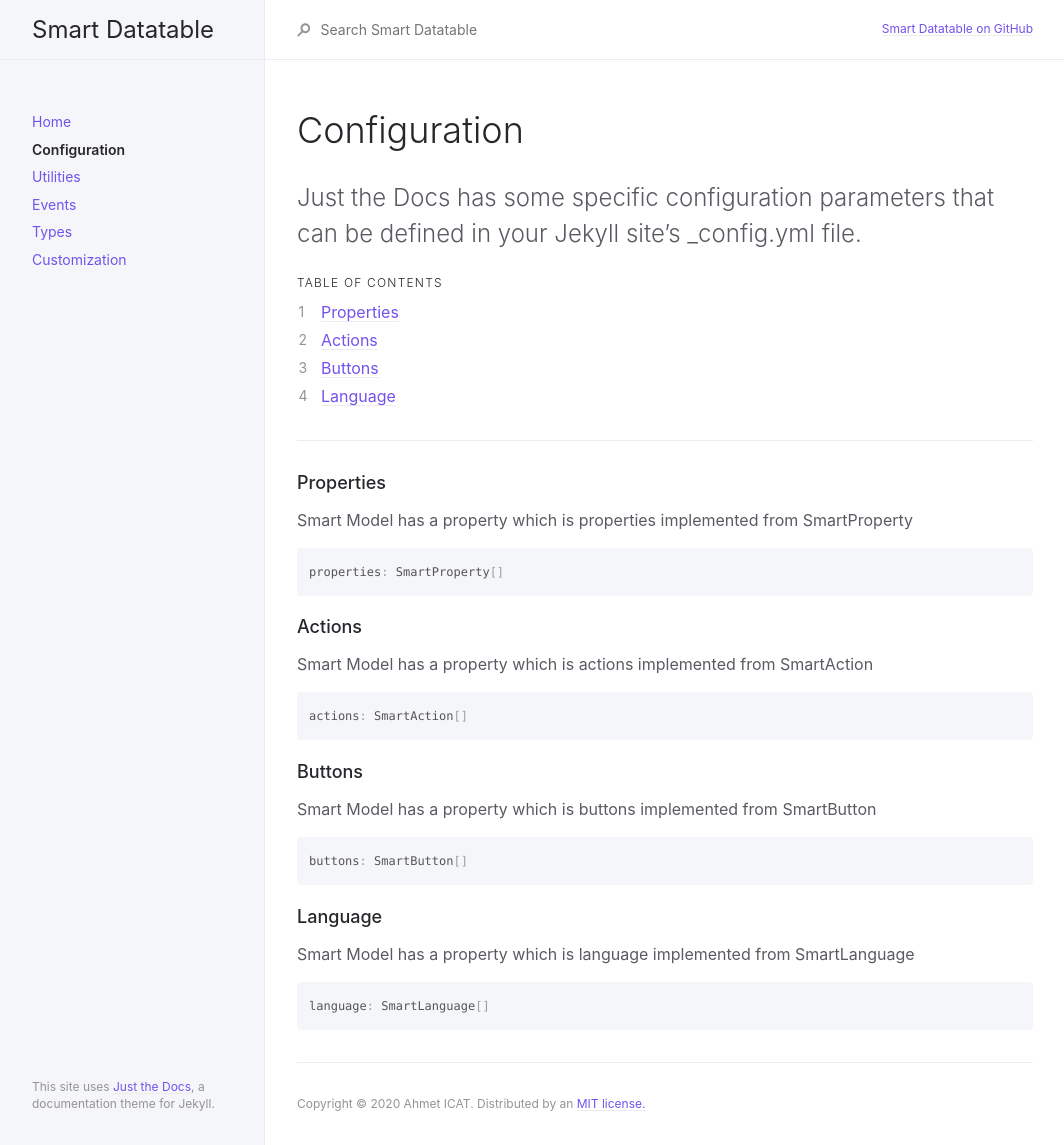
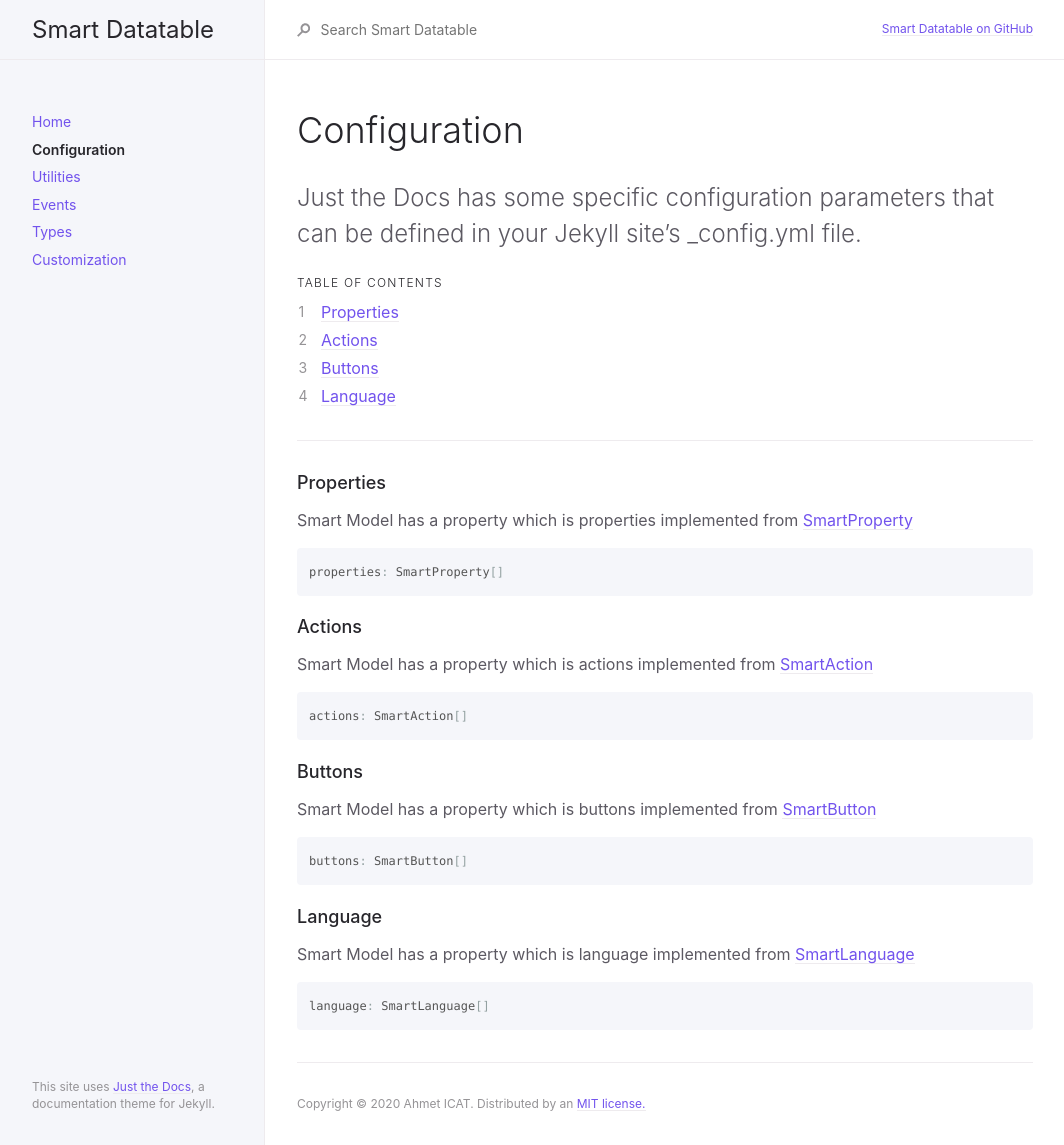
Before and after one commit to ahmeticat/smart-datatable-page, a Jekyll site: the page built from docs/configuration.md, in a window 1280 px wide. Shown: the whole page, without its empty margins (107-1171 px from the left). Built offline with Jekyll 4.4.1, drawn with Linux system fonts in a browser that asks for light colours; part of the change alters nothing that is shown.

````diff
--- a/docs/configuration.md
+++ b/docs/configuration.md
@@ -21,7 +21,7 @@ Just the Docs has some specific configuration parameters that can be defined in
 
 ### Properties
 
-Smart Model has a property which is properties implemented from SmartProperty
+Smart Model has a property which is properties implemented from [SmartProperty]({{ site.baseurl }}{% link docs/utilities/smart-property.md %})
 
 ```javascript
 properties: SmartProperty[]
@@ -29,7 +29,7 @@ properties: SmartProperty[]
 
 ### Actions
 
-Smart Model has a property which is actions implemented from SmartAction
+Smart Model has a property which is actions implemented from [SmartAction]({{ site.baseurl }}{% link docs/utilities/smart-action.md %})
 
 ```javascript
 actions: SmartAction[]
@@ -37,7 +37,7 @@ actions: SmartAction[]
 
 ### Buttons
 
-Smart Model has a property which is buttons implemented from SmartButton
+Smart Model has a property which is buttons implemented from [SmartButton]({{ site.baseurl }}{% link docs/utilities/smart-button.md %})
 
 ```javascript
 buttons: SmartButton[]
@@ -45,7 +45,7 @@ buttons: SmartButton[]
 
 ### Language
 
-Smart Model has a property which is language implemented from SmartLanguage
+Smart Model has a property which is language implemented from [SmartLanguage]({{ site.baseurl }}{% link docs/utilities/smart-language.md %})
 
 ```javascript
 language: SmartLanguage[]
````
